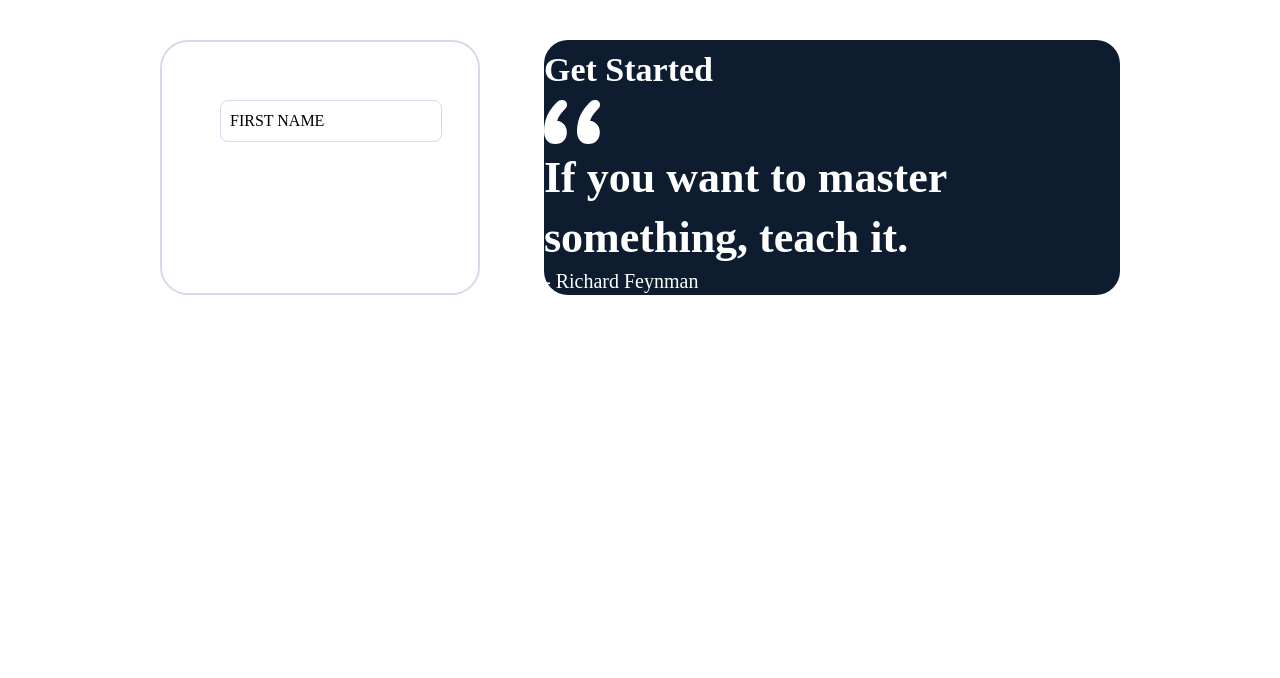
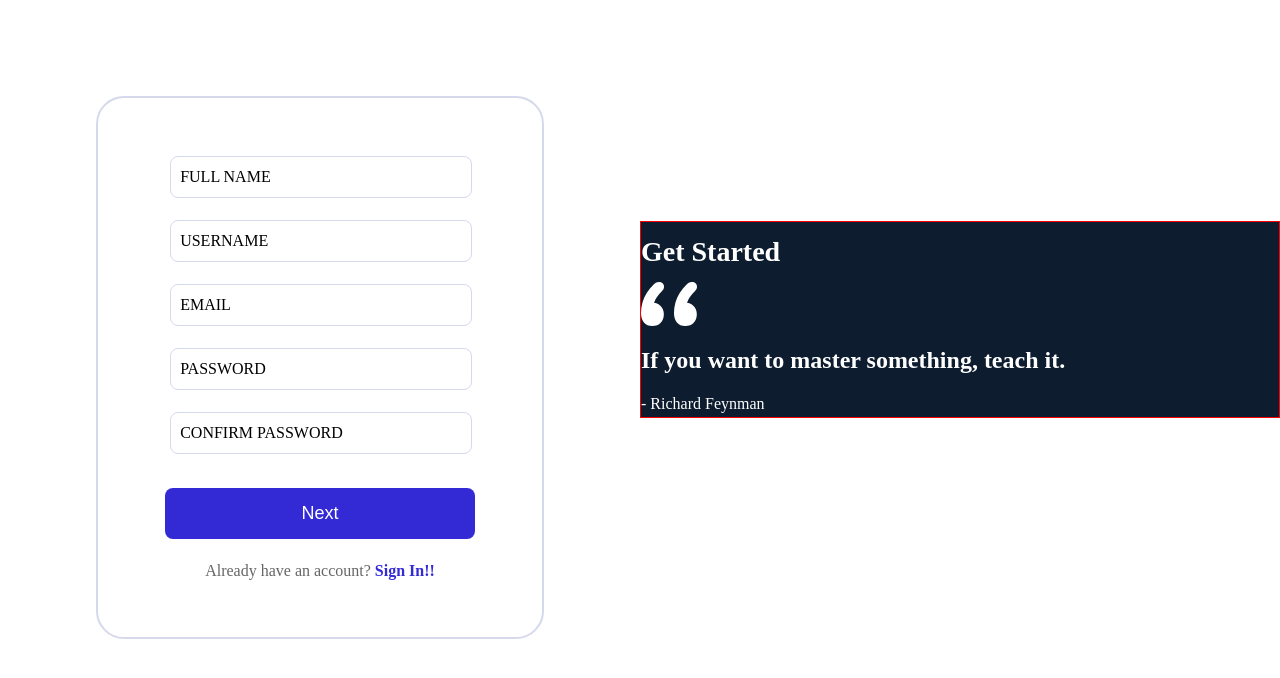
Before and after one commit to Garvit1809/teachnlearn, a React (Vite) app in the folder client/: page /signup in a window 1280 px wide. Shown: the top 678 px of the page. Built offline with nearby package versions, Linux system fonts and the light colour scheme.

Commit message:
signup form functionality

```diff
--- a/client/src/app.css
+++ b/client/src/app.css
@@ -7,3 +7,8 @@ h1,h2,h3,h4,h5,h6,p{
     margin: 0;
     padding: 0;
 }
+
+*{
+    margin: 0;
+    padding: 0;
+}
--- a/client/src/components/authentication-comp/descriptionBox.tsx
+++ b/client/src/components/authentication-comp/descriptionBox.tsx
@@ -4,15 +4,15 @@ import { DoubleQuoteIcon } from "../general-components/svg";
 
 const Section = styled.div`
   background-color: #0d1c2e;
-  border-radius: 24px;
-
-  width: calc(50vw - 4rem);
+  /* border-radius: 24px; */
+/* width: 50vw; */
+  /* width: calc(50vw - 4rem); */
   /* height: 100%; */
   /* height: calc(100vh - 4rem); */
 
   h4 {
     font-weight: 600;
-    font-size: 34px;
+    font-size: 28px;
     line-height: 60px;
     color: #ffffff;
   }
@@ -20,14 +20,14 @@ const Section = styled.div`
   p {
     color: #ffffff;
     font-weight: 600;
-    font-size: 44px;
+    font-size: 24px;
     line-height: 60px;
   }
 
   span {
     color: #ffffff;
     font-weight: 400;
-    font-size: 20px;
+    font-size: 16px;
     line-height: 27px;
   }
 `;
--- a/client/src/components/authentication-comp/useMultiStepForm.ts
+++ b/client/src/components/authentication-comp/useMultiStepForm.ts
@@ -17,7 +17,7 @@ export function useMultiStepForm(steps: ReactElement[]) {
       if (index <= 0) {
         return index;
       }
-      return index + 1;
+      return index - 1;
     });
   }
 
@@ -29,6 +29,8 @@ export function useMultiStepForm(steps: ReactElement[]) {
     currentStepIndex,
     step: steps[currentStepIndex],
     steps,
+    isFirstStep: currentStepIndex === 0,
+    isLastStep: currentStepIndex === steps.length - 1,
     next,
     back,
     goTo,
--- a/client/src/components/general-components/inputholder.tsx
+++ b/client/src/components/general-components/inputholder.tsx
@@ -3,20 +3,24 @@ import styled from "styled-components";
 
 const Section = styled.div`
   position: relative;
-  width: 200px;
+  width: 100%;
+  /* margin: 0 auto; */
   height: 20px;
-  /* border: 1px solid red; */
+  margin-bottom: 1.5rem;
+  box-sizing: border-box;
 `;
 
 const Input = styled.input`
   width: 100%;
   height: 100%;
-  padding: 10px;
+  padding: 10px 0px 10px 10px;
   border: 1.5px solid #d5d9eb;
+  box-sizing: content-box;
   border-radius: 8px;
   color: #000000;
   outline: none;
   font-size: 16px;
+  font-weight: 400;
 `;
 
 interface labelProps {
@@ -28,7 +32,6 @@ const Label = styled.span<labelProps>`
   top: 0;
   left: 10px;
   transform: translateY(13px);
-  /* padding-left: 10px; */
   pointer-events: none;
   font-size: 16px;
   text-transform: uppercase;
@@ -39,6 +42,7 @@ const Label = styled.span<labelProps>`
   font-size: ${(props) => (props.isValid ? "11px" : "16px")};
   background-color: ${(props) => (props.isValid ? "white" : "none")};
   color: ${(props) => (props.isValid ? "#b3b8db" : "black")};
+  padding: ${(props) => (props.isValid ? "0 5px" : "none")};
 
   ${Section}:focus-within & {
     transform: translateX(5px) translateY(-5px);
@@ -49,16 +53,41 @@ const Label = styled.span<labelProps>`
   }
 `;
 
+interface USERDATA {
+  fullName: string;
+  userName: string;
+  email: string;
+  password: string;
+  confirmPassword: string;
+  profilePic: string;
+  number: string;
+  course: string;
+  interestedSubjects: string[];
+  strongSubjects: string[];
+  preferredLanguages: string[];
+}
+
 interface inputProps {
   value: string;
-  // onChangeHandler: React.ChangeEventHandler<HTMLInputElement>;
-  setname: React.Dispatch<React.SetStateAction<string>>;
+  type: string;
+  label: string;
+  name: string;
+  updateFields: (fields: Partial<USERDATA>) => void;
 }
 
 const Inputholder = (props: inputProps) => {
   const [isValid, setisValid] = useState(false);
-  const inputhandler = (value: string) => {
-    props.setname(value);
+
+  useEffect(() => {
+    if (props.value.trim().length > 0) {
+      setisValid(true);
+    }
+  }, []);
+
+  const inputhandler = (e: any) => {
+    props.updateFields({ [e.target.name]: e.target.value });
+
+    const value = e.target.value;
 
     if (value.trim().length > 0) {
       setisValid(true);
@@ -66,15 +95,17 @@ const Inputholder = (props: inputProps) => {
       setisValid(false);
     }
   };
+
   return (
     <Section>
       <Input
-        type="text"
+        type={props.type}
         required
         value={props.value}
-        onChange={(e) => inputhandler(e.target.value)}
+        name={props.name}
+        onChange={(e) => inputhandler(e)}
       />
-      <Label isValid={isValid}>First Name</Label>
+      <Label isValid={isValid}>{props.label}</Label>
     </Section>
   );
 };
--- a/client/src/components/general-components/svg.tsx
+++ b/client/src/components/general-components/svg.tsx
@@ -135,7 +135,29 @@ export const DoubleQuoteIcon = () => {
   );
 };
 
+export const HideEyeIcon = () => {
+  return (
+    <svg
+      width="22"
+      height="20"
+      viewBox="0 0 22 20"
+      fill="none"
+      xmlns="http://www.w3.org/2000/svg"
+    >
+      <path
+        d="M9.74294 3.09232C10.1494 3.03223 10.5686 3 11.0004 3C16.1054 3 19.4553 7.50484 20.5807 9.28682C20.7169 9.5025 20.785 9.61034 20.8231 9.77667C20.8518 9.90159 20.8517 10.0987 20.8231 10.2236C20.7849 10.3899 20.7164 10.4985 20.5792 10.7156C20.2793 11.1901 19.8222 11.8571 19.2165 12.5805M5.72432 4.71504C3.56225 6.1817 2.09445 8.21938 1.42111 9.28528C1.28428 9.50187 1.21587 9.61016 1.17774 9.77648C1.1491 9.9014 1.14909 10.0984 1.17771 10.2234C1.21583 10.3897 1.28393 10.4975 1.42013 10.7132C2.54554 12.4952 5.89541 17 11.0004 17C13.0588 17 14.8319 16.2676 16.2888 15.2766M2.00042 1L20.0004 19M8.8791 7.87868C8.3362 8.42157 8.00042 9.17157 8.00042 10C8.00042 11.6569 9.34356 13 11.0004 13C11.8288 13 12.5788 12.6642 13.1217 12.1213"
+        stroke="black"
+        stroke-width="2"
+        stroke-linecap="round"
+        stroke-linejoin="round"
+      />
+    </svg>
+  );
+};
+
 // export const Cins = () => {}
 // export const Cins = () => {}
 // export const Cins = () => {}
 // export const Cins = () => {}
+// export const Cins = () => {}
+// export const Cins = () => {}
--- a/client/src/pages/authentication/newSignup.tsx
+++ b/client/src/pages/authentication/newSignup.tsx
@@ -1,43 +1,151 @@
-import React from "react";
+import React, { FormEvent, useState } from "react";
 import styled from "styled-components";
 import DescriptionBox from "../../components/authentication-comp/descriptionBox";
 import { useMultiStepForm } from "../../components/authentication-comp/useMultiStepForm";
 import SignupForm from "./signupForm";
 import UserInfoForm from "./userInfoForm";
+import { Link } from "react-router-dom";
 
 const Section = styled.div`
   display: flex;
   box-sizing: border-box;
-  /* align-items: center; */
+  align-items: center;
   justify-content: center;
-  padding: 2rem;
+`;
+
+const LeftContainer = styled.div`
+  width: 50vw;
+  margin-top: 6rem;
+  /* border: 1px solid red; */
+  box-sizing: border-box;
+`;
+
+const RightContainer = styled.div`
+  width: 50vw;
+  border: 1px solid red;
+  box-sizing: border-box;
 `;
 
 const DetailsContainer = styled.div`
-  border: 1px solid red;
+  /* border: 1px solid red; */
   box-sizing: border-box;
   display: flex;
   flex-direction: column;
-  align-items: flex-start;
-  padding: 58px;
-  gap: 36px;
-  margin-right: 4rem;
+  align-items: center;
+  justify-content: center;
+  padding: 58px 0;
+  width: 70%;
 
   border: 2px solid #d5d9eb;
   border-radius: 28px;
+  margin: auto;
+
+  button {
+    background: #332ad5;
+    border-radius: 8px;
+    outline: none;
+    border: none;
+    padding: 0.75rem 1rem;
+    color: white;
+    font-size: 18px;
+    line-height: 27px;
+    cursor: pointer;
+    width: 70%;
+    margin: 0rem auto 0rem;
+
+    &:last-child{
+      margin-top: 1.5rem;
+    }
+  }
+
+  span.login{
+    color: #666666;
+    font-size: 16px;
+    line-height: 1;
+    margin: 0;
+    margin-top: 1.5rem;
+    padding: 0;
+
+    a{
+      color: #332AD5;
+      font-weight: 600;
+    }
+  }
 `;
 
+interface USERDATA {
+  fullName: string;
+  userName: string;
+  email: string;
+  password: string;
+  confirmPassword: string;
+  profilePic: string;
+  number: string;
+  course: string;
+  interestedSubjects: string[];
+  strongSubjects: string[];
+  preferredLanguages: string[];
+}
+
+const initialData: USERDATA = {
+  fullName: "",
+  userName: "",
+  email: "",
+  password: "",
+  confirmPassword: "",
+  profilePic: "",
+  number: "",
+  course: "",
+  interestedSubjects: [],
+  strongSubjects: [],
+  preferredLanguages: [],
+};
+
 const NewSignup = () => {
-  const { steps, currentStepIndex, step } = useMultiStepForm([
-    <SignupForm />,
+  const [userData, setUserData] = useState<USERDATA>(initialData);
+
+  function updateFields(fields: Partial<USERDATA>) {
+    setUserData((prev) => {
+      return { ...prev, ...fields };
+    });
+  }
+
+  const { steps, currentStepIndex, step, isFirstStep, isLastStep, next, back } =
+    useMultiStepForm([
+      <SignupForm {...userData} updateFields={updateFields} />,
       <UserInfoForm />,
     ]);
+  function onSubmit(e: FormEvent) {
+    e.preventDefault();
+    if (!isLastStep) return next();
+    alert("Successful Account Creation");
+  }
+  console.log(currentStepIndex);
+
   return (
     <Section>
+      <LeftContainer>
         <DetailsContainer>
+          {/* <Indicator> */}
+
+          {/* </Indicator> */}
           {step}
+          <button type={isLastStep ? "submit" : "button"} onClick={onSubmit} >
+            {isLastStep ? "Signup" : "Next"}
+          </button>
+          {isLastStep && (
+            <button type="button" onClick={back}>
+              Back
+            </button>
+          )}
+          {
+            isFirstStep && <span className="login" >Already have an account? <Link to="/signin" >Sign In!!</Link> </span>
+          }
         </DetailsContainer>
+      </LeftContainer>
+      <RightContainer>
         <DescriptionBox />
+      </RightContainer>
     </Section>
   );
 };
--- a/client/src/pages/authentication/signupForm.tsx
+++ b/client/src/pages/authentication/signupForm.tsx
@@ -6,18 +6,76 @@ const Section = styled.div`
   display: flex;
   align-items: center;
   justify-content: center;
-  width: 100%;
+  width: 75%;
+  margin: auto;
+  margin-bottom: 2rem;
+  /* border: 1px solid red; */
+
+  form {
+    width: 90%;
+    box-sizing: border-box;
+    display: flex;
+    flex-direction: column;
+    align-items: center;
+    justify-content: center;
+    /* padding: 0px; */
+    padding-right: 10px;
+    gap: 20px;
+  }
 `;
 
-const SignupForm = () => {
-  const [name, setname] = useState<string>("");
+interface SignUpData {
+  fullName: string;
+  userName: string;
+  email: string;
+  password: string;
+  confirmPassword: string;
+}
+
+type SignupFormProps = SignUpData & {
+  updateFields: (fields: Partial<SignUpData>) => void;
+};
+
+const SignupForm = (props: SignupFormProps) => {
+  console.log('kjfvvb');
 
   return (
     <Section>
       <form>
         <Inputholder
-          value={name}
-          setname={setname}
+          type="text"
+          label="Full Name"
+          value={props.fullName}
+          name="fullName"
+          updateFields={props.updateFields}
+        />
+        <Inputholder
+          type="text"
+          label="Username"
+          value={props.userName}
+          name="userName"
+          updateFields={props.updateFields}
+        />
+        <Inputholder
+          type="email"
+          label="Email"
+          name="email"
+          value={props.email}
+          updateFields={props.updateFields}
+        />
+        <Inputholder
+          type="password"
+          label="Password"
+          name="password"
+          value={props.password}
+          updateFields={props.updateFields}
+        />
+        <Inputholder
+          type="password"
+          label="Confirm Password"
+          name="confirmPassword"
+          value={props.confirmPassword}
+          updateFields={props.updateFields}
         />
       </form>
     </Section>
```
Also changed, not shown: client/src/components/general-components/input.tsx (deleted, +0 -34 lines), client/src/assets/HideEyeIcon.svg (added). Lines whose indentation alone changed are shown as unchanged.
